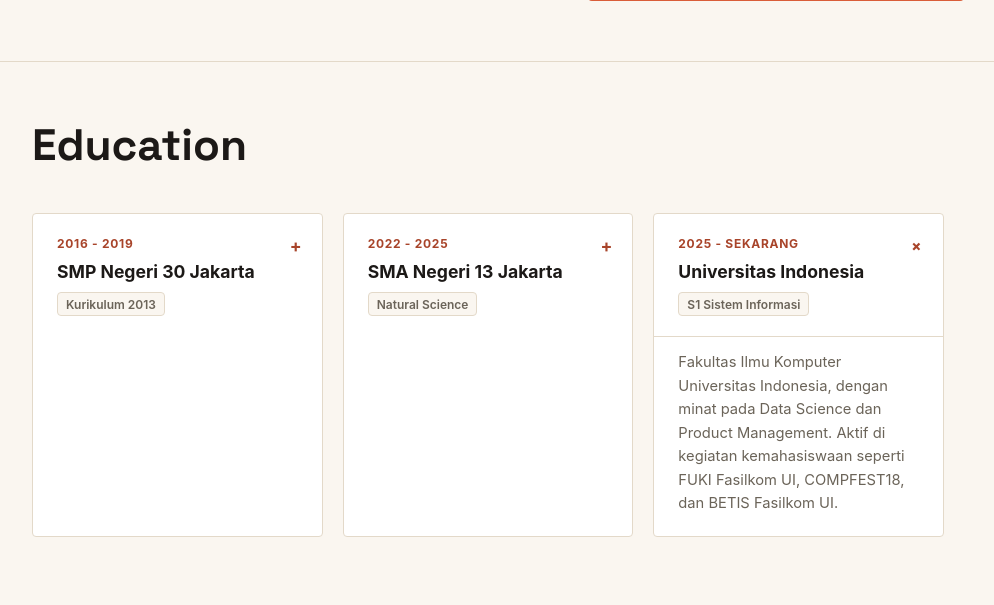
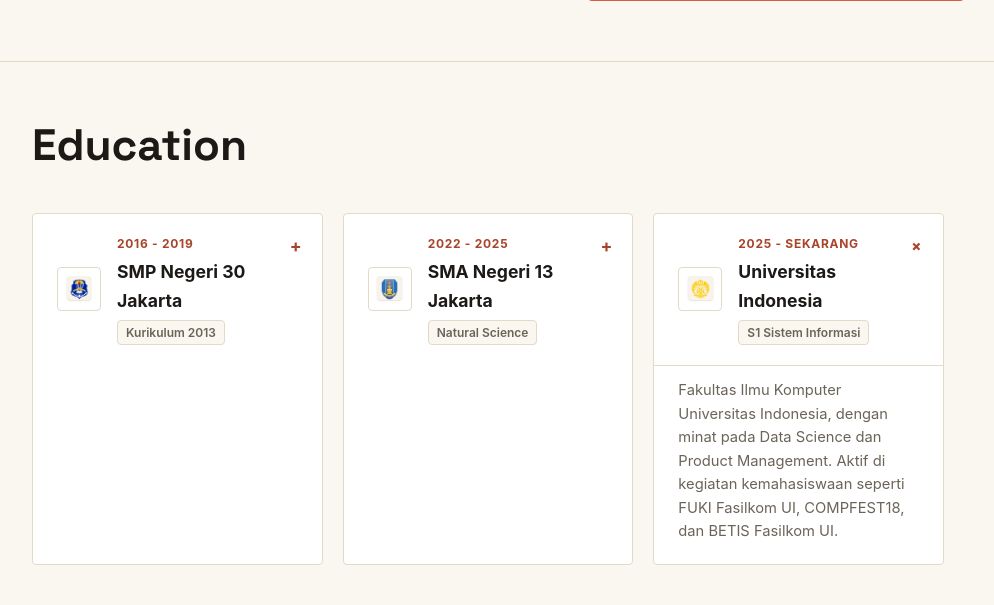
Before and after one commit to ervhinoaryoseto-del/myportofolio, a Django app: page / in a window 1280 px wide. Shown: the part 684-1289 px from the top of the page, without its empty margins (152-1146 px from the left). Run offline with Django 5.2, Linux system fonts and the light colour scheme.

Commit message:
feat & style: add collapsible education summaries & institutional logo

```diff
--- a/static/css/style.css
+++ b/static/css/style.css
@@ -164,8 +164,6 @@ h1, .brand {
     display: block;
     width: 100%;
     height: auto;
-    /* aspect-ratio: 1 / 1;
-    /* object-fit: cover;   |  biar bordernya menyesuaikan, kalo mau 1:1 uncomment aja */
     border-radius: var(--radius);
     border: 3px solid var(--ink);
 }
@@ -229,9 +227,28 @@ h1, .brand {
     cursor: pointer;
     padding: 1.25rem 1.5rem;
     display: flex;
+    flex-direction: row;
+    align-items: center;
+    gap: 1rem;
+    position: relative;
+}
+
+.edu-logo {
+    flex-shrink: 0;
+    width: 44px;
+    aspect-ratio: 1 / 1;
+    object-fit: contain;
+    background-color: #fff;
+    border: 1px solid var(--line);
+    border-radius: var(--radius);
+    padding: 0.3rem;
+}
+
+.edu-summary-text {
+    display: flex;
     flex-direction: column;
     gap: 0.35rem;
-    position: relative;
+    min-width: 0;
 }
 
 .edu-card summary::-webkit-details-marker {
@@ -290,4 +307,8 @@ h1, .brand {
     .education-grid {
         grid-template-columns: 1fr;
     }
+
+    .edu-logo {
+        width: 36px;
+    }
 }
--- a/templates/index.html
+++ b/templates/index.html
@@ -60,9 +60,12 @@
                     <article class="edu-card">
                         <details>
                             <summary>
+                                <img class="edu-logo" src="/static/img/3.png" alt="Logo SMP Negeri 30 Jakarta">
+                                <div class="edu-summary-text">
                                     <span class="edu-year">2016 - 2019</span>
                                     <span class="edu-name">SMP Negeri 30 Jakarta</span>
                                     <span class="edu-tag">Kurikulum 2013</span>
+                                </div>
                             </summary>
                             <div class="edu-detail">
                                 <p>CGPA: 93,1/100</p>
@@ -74,9 +77,12 @@
                     <article class="edu-card">
                         <details>
                             <summary>
+                                <img class="edu-logo" src="/static/img/2.png" alt="Logo SMA Negeri 13 Jakarta">
+                                <div class="edu-summary-text">
                                     <span class="edu-year">2022 - 2025</span>
                                     <span class="edu-name">SMA Negeri 13 Jakarta</span>
                                     <span class="edu-tag">Natural Science</span>
+                                </div>
                             </summary>
                             <div class="edu-detail">
                                 <p>CGPA: 92,4/100</p>
@@ -89,9 +95,12 @@
                     <article class="edu-card">
                         <details open>
                             <summary>
+                                <img class="edu-logo" src="/static/img/1.png" alt="Logo Universitas Indonesia">
+                                <div class="edu-summary-text">
                                     <span class="edu-year">2025 - Sekarang</span>
                                     <span class="edu-name">Universitas Indonesia</span>
                                     <span class="edu-tag">S1 Sistem Informasi</span>
+                                </div>
                             </summary>
                             <div class="edu-detail">
                                 <p>Fakultas Ilmu Komputer Universitas Indonesia, dengan minat pada Data Science dan Product Management. Aktif di kegiatan kemahasiswaan seperti FUKI Fasilkom UI, COMPFEST18, dan BETIS Fasilkom UI.</p>
```
Also changed, not shown: static/img/1.png (added), static/img/2.png (added), static/img/3.png (added). Lines whose indentation alone changed are shown as unchanged.
